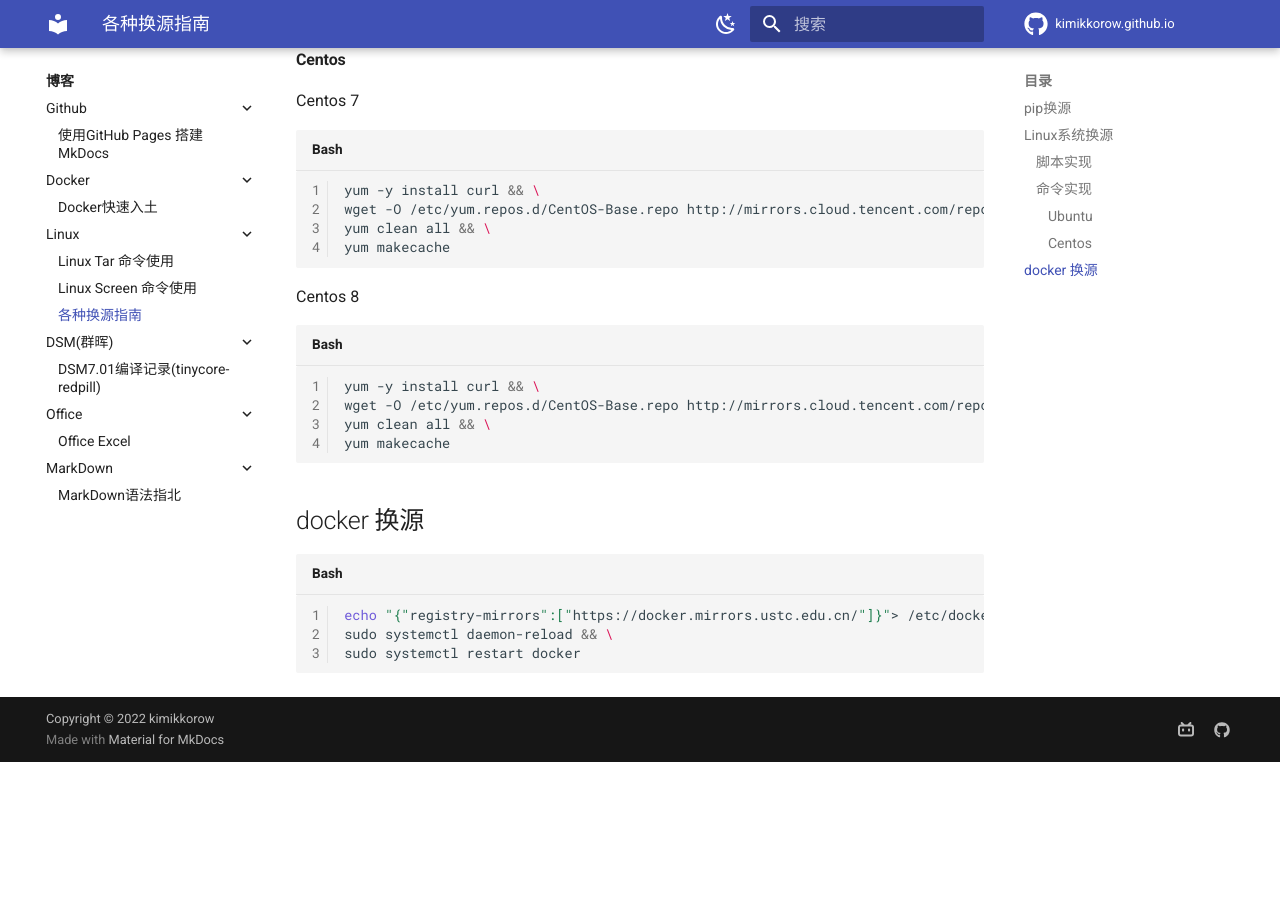
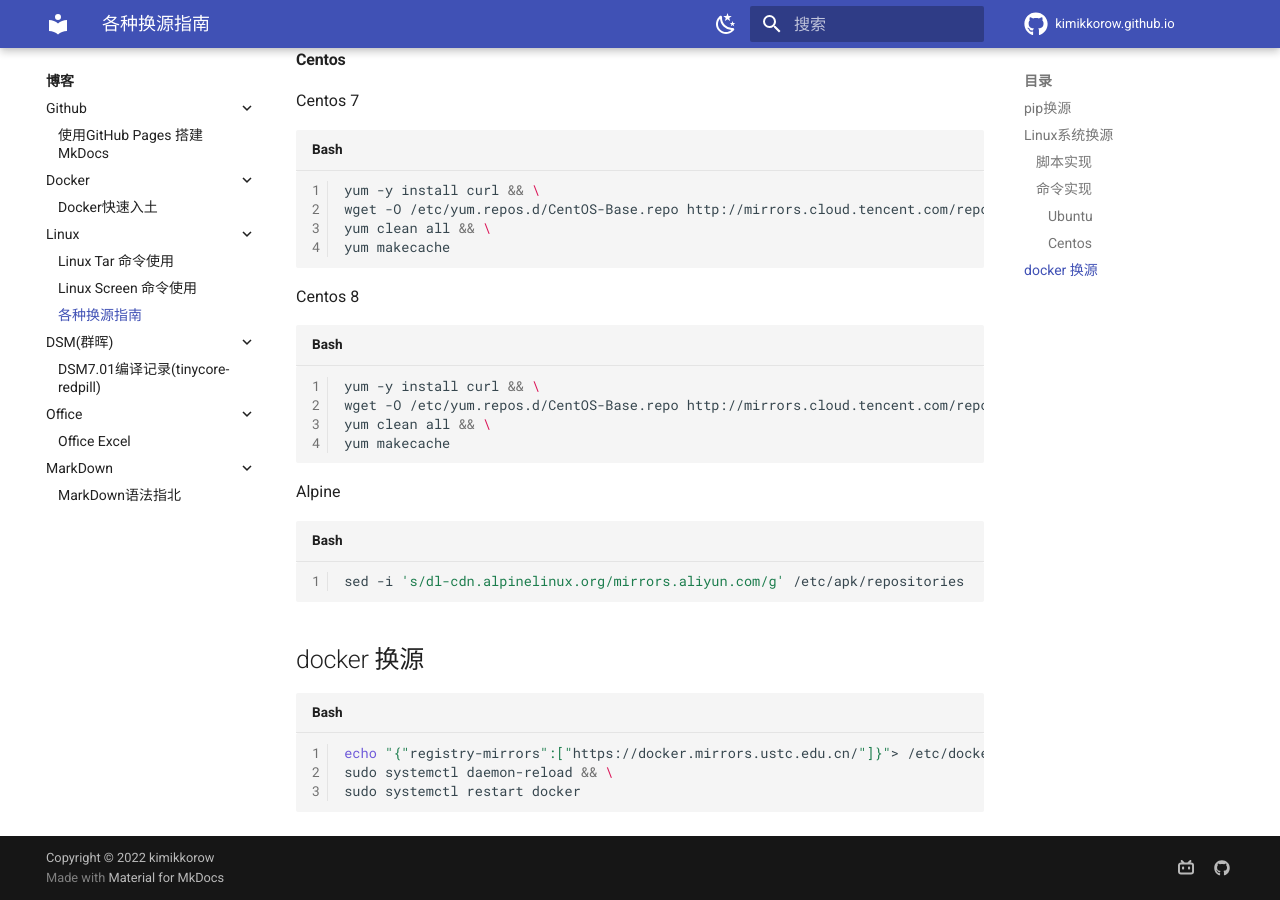
Before and after one commit to kimikkorow/kimikkorow.github.io, an MkDocs documentation site: the page built from docs/blog/各种换源指南.md, in a window 1280 px wide and 900 px high, scrolled down 1492 px. Built offline with MkDocs 1.6.1 and Material for MkDocs 9.7.7, drawn with Linux system fonts in a browser that asks for light colours; comment, search, counter and statistics services are not loaded; before the commit the page ends 2254 px from its top, so only the background shows below that.

Commit message:
Update 各种换源指南.md

````diff
--- a/docs/blog/各种换源指南.md
+++ b/docs/blog/各种换源指南.md
@@ -75,6 +75,12 @@ yum clean all && \
 yum makecache
 ```
 
+Alpine
+
+```bash
+sed -i 's/dl-cdn.alpinelinux.org/mirrors.aliyun.com/g' /etc/apk/repositories
+```
+
 ## docker 换源
 
 ```bash
````
